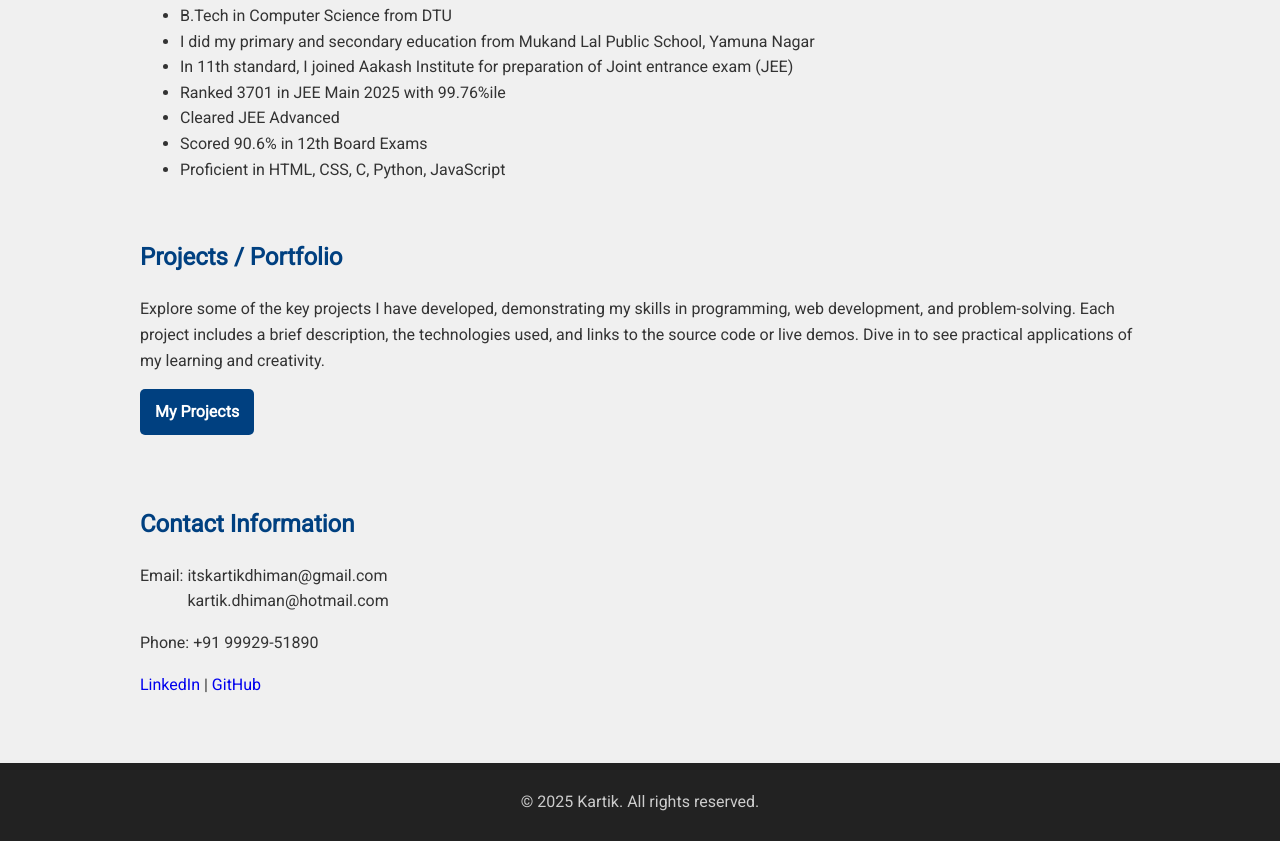
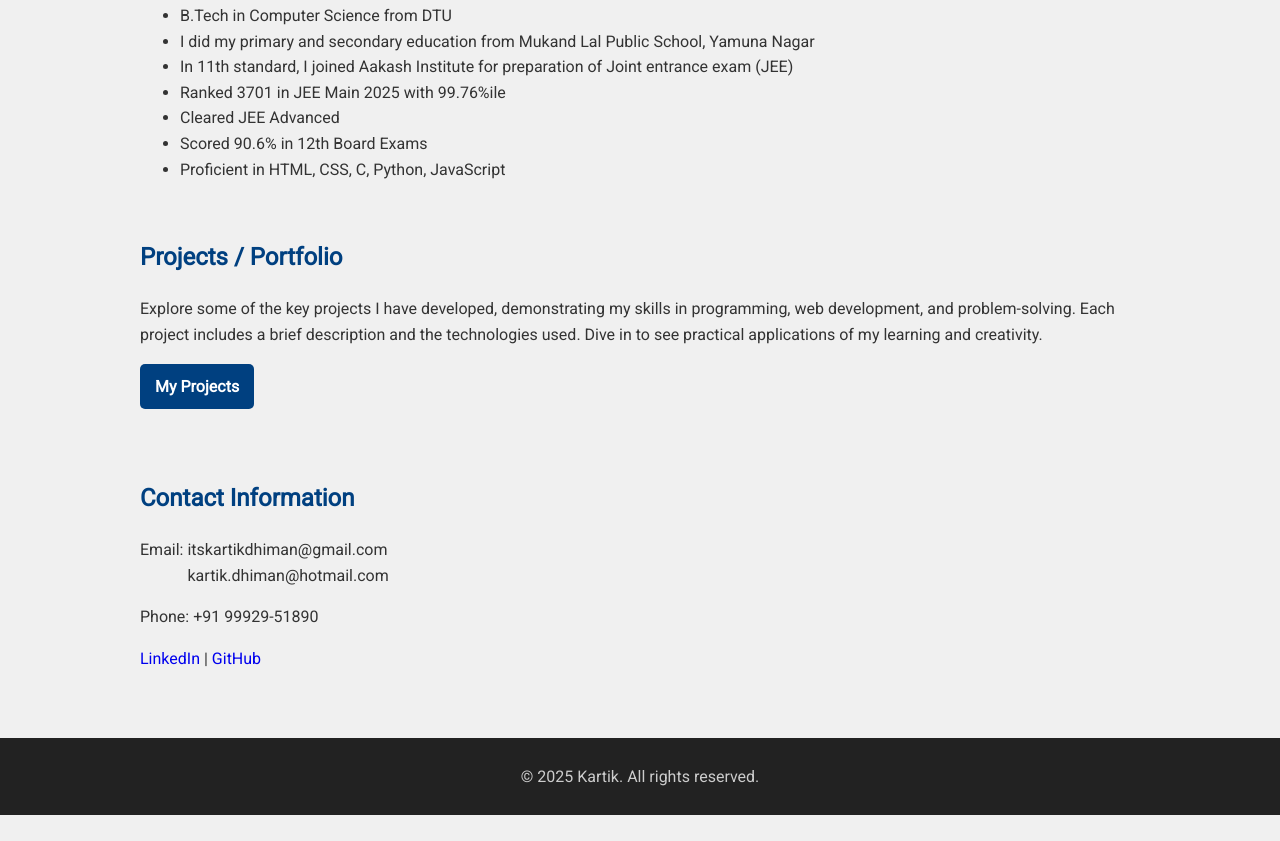
Before and after one commit to Roronoa-Chopper/Mini_project, a plain HTML site: page index.html in a window 1280 px wide. Shown: the part 772-1613 px from the top of the page. After the commit the page ends 1587 px from the top, so only its background shows below. Drawn offline with Linux system fonts and the light colour scheme.

Commit message:
Update index.html

```diff
--- a/index.html
+++ b/index.html
@@ -92,9 +92,8 @@
         <p>
           Explore some of the key projects I have developed, demonstrating my
           skills in programming, web development, and problem-solving. Each
-          project includes a brief description, the technologies used, and links
-          to the source code or live demos. Dive in to see practical
-          applications of my learning and creativity.
+          project includes a brief description and the technologies used. Dive in
+          to see practical applications of my learning and creativity.
         </p>
 
         <div style="margin-top: 15px;">
```
